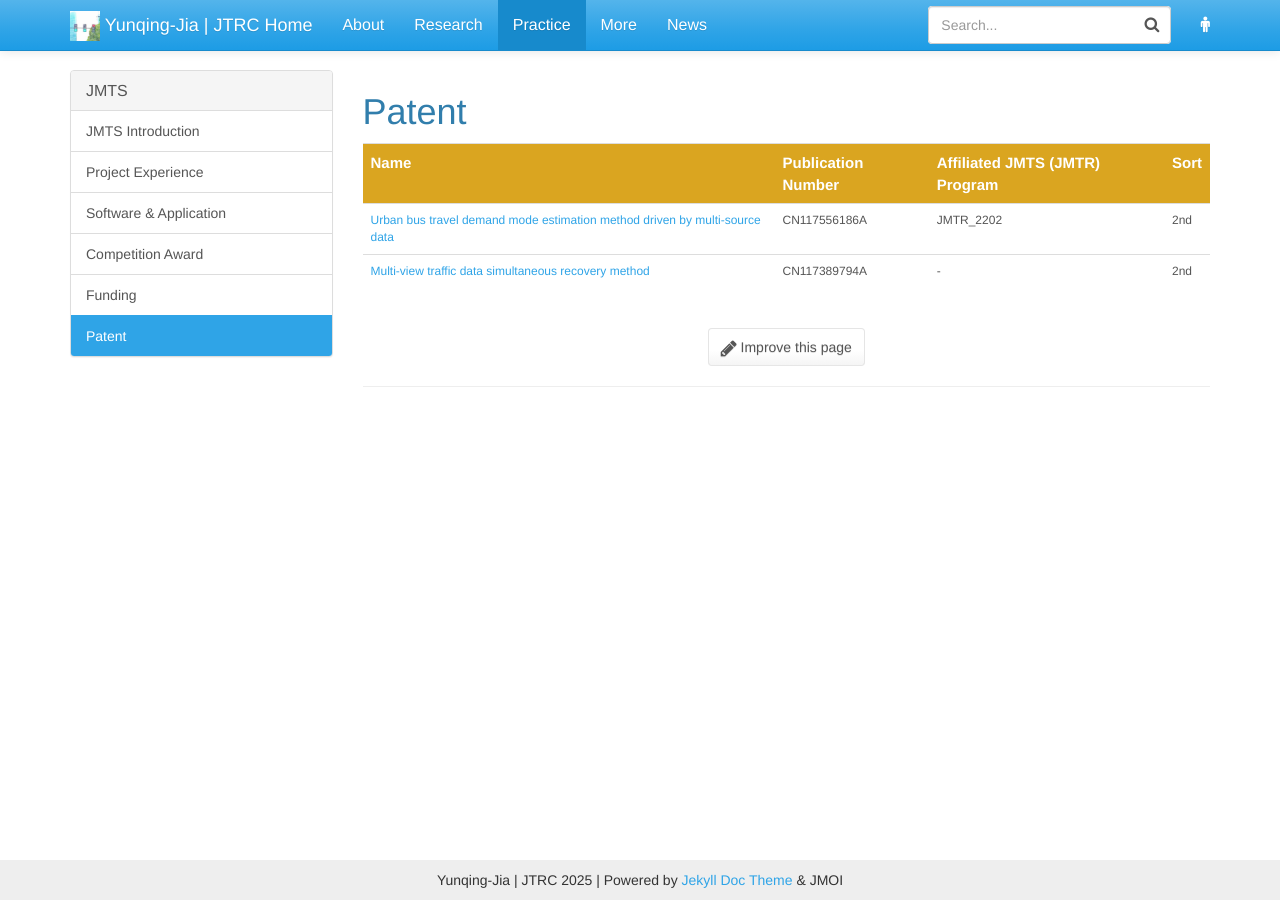
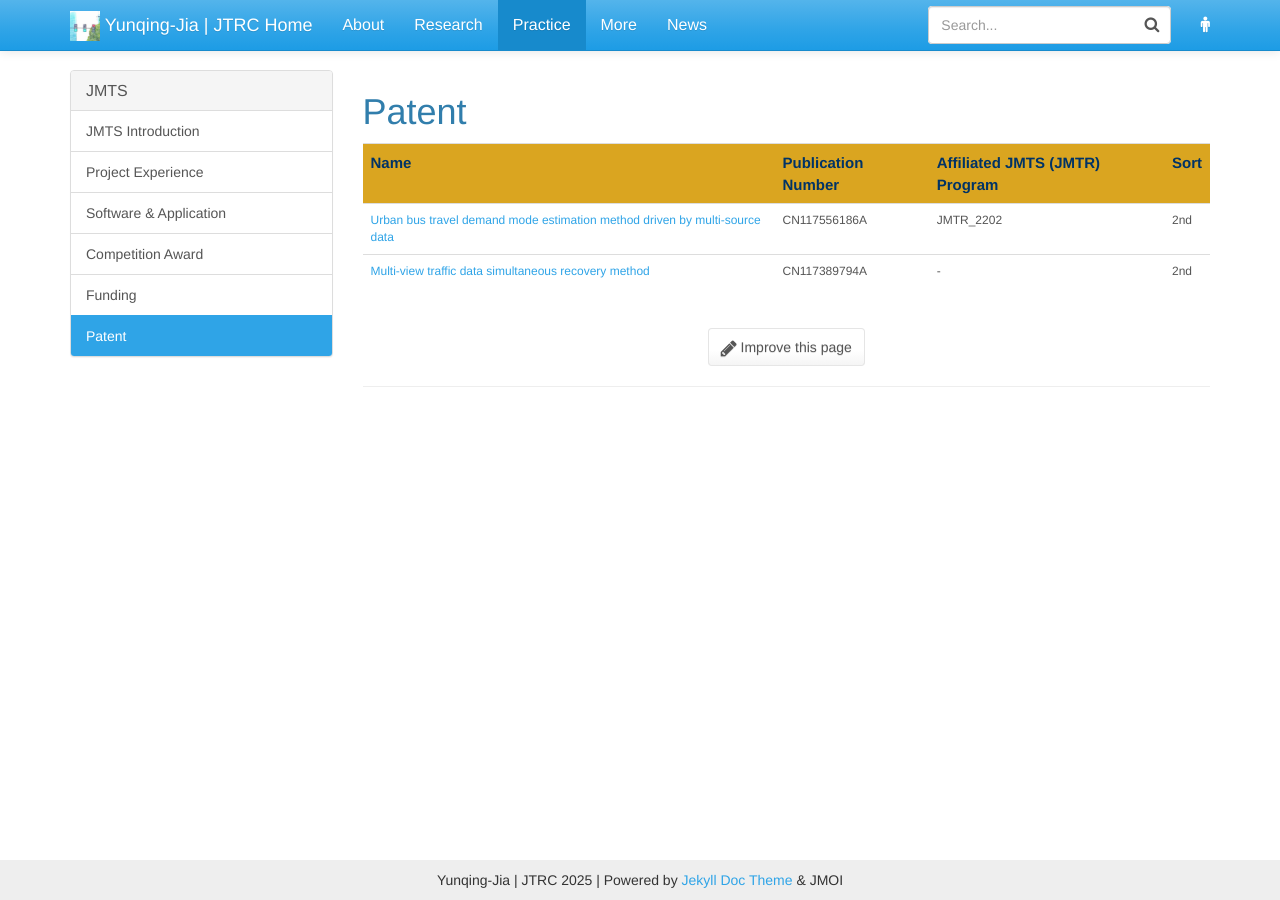
Before and after one commit to Yunqing-Jia/JTRC, a Jekyll site: the page built from _jmts/patent.md, in a window 1280 px wide. Built offline with Jekyll 4.4.1, drawn with Linux system fonts in a browser that asks for light colours.

Commit message:
Update patent.md

```diff
--- a/_jmts/patent.md
+++ b/_jmts/patent.md
@@ -11,7 +11,7 @@ font-size:21px;
 </style>
 
 <table>
-  <tr class="patent" style="color: #ffffff; font-size: 15px; font-weight: bold;">
+  <tr class="patent" style="color: #003366; font-size: 15px; font-weight: bold;">
     <th>Name</th>
     <th>Publication Number</th>
     <th>Affiliated JMTS (JMTR) Program</th>
```
